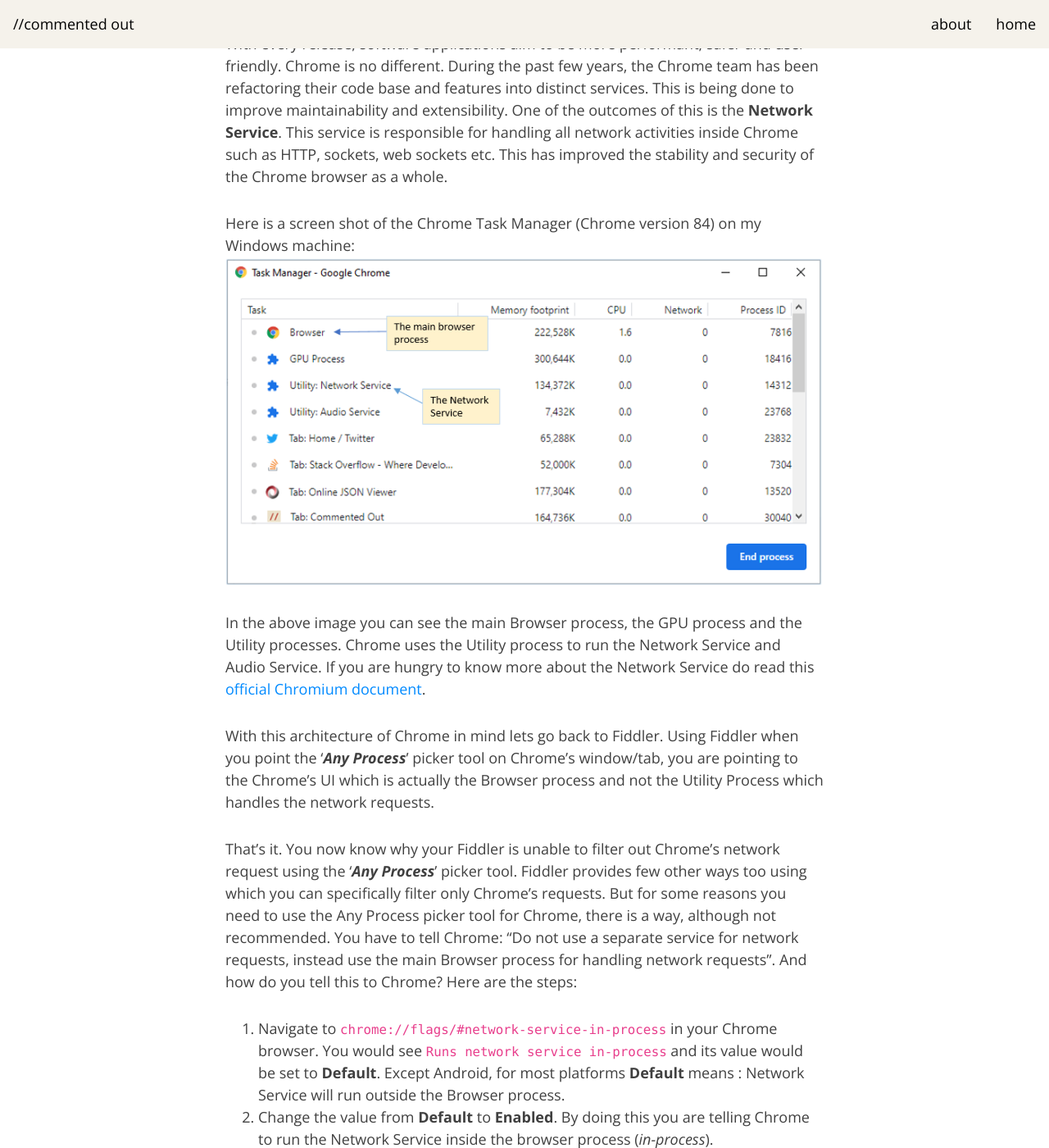
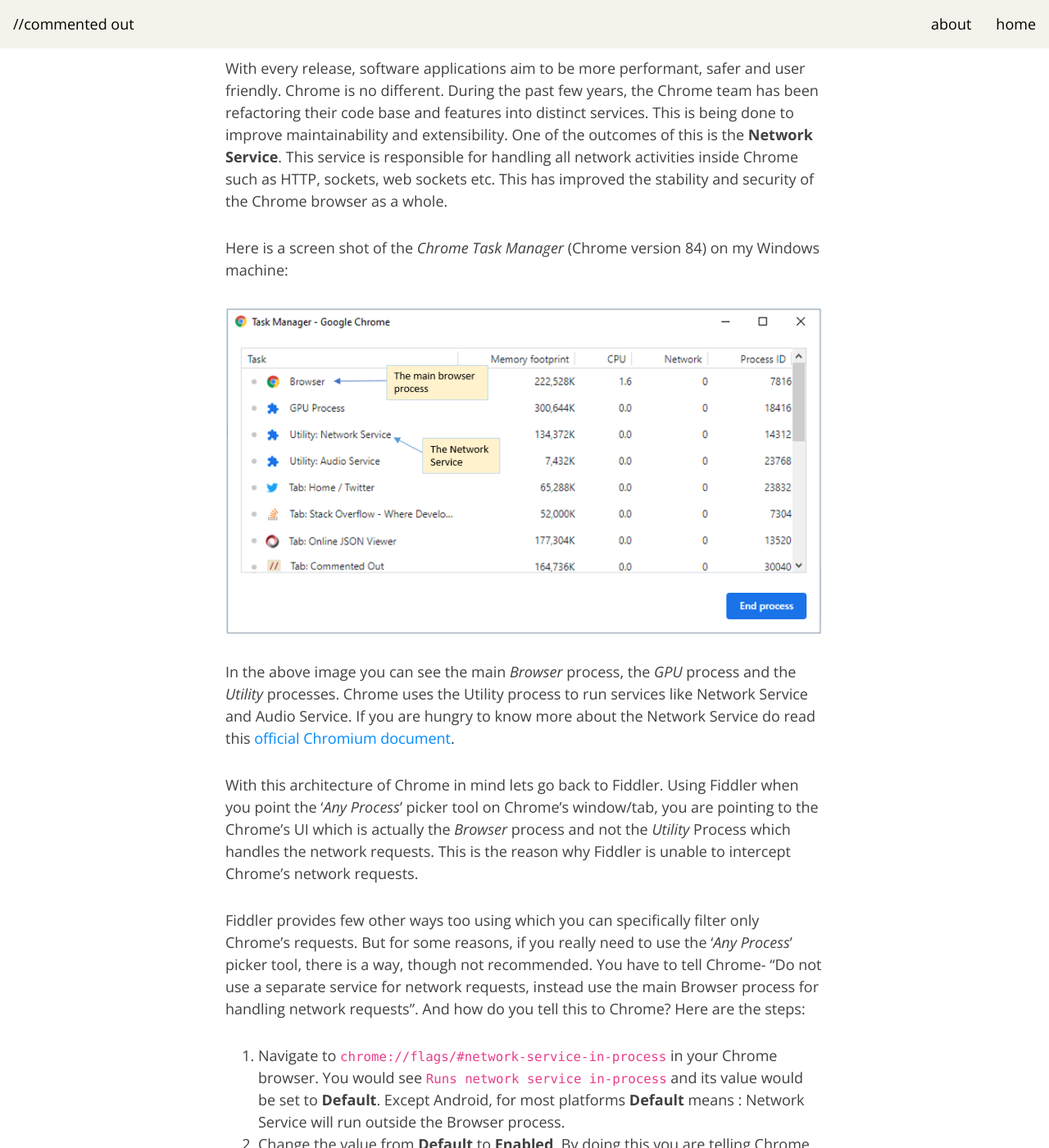
Before and after one commit to commentedout/commentedout.github.io, a Jekyll site: the page built from _posts/2020-05-16-fiddler-chrome-process-picker-issue.md, in a window 1280 px wide and 1400 px high, scrolled down 995 px. Shown: the whole window at 82% size. Built offline with Jekyll 4.4.1, drawn with Linux system fonts in a browser that asks for light colours; nearby versions of some CDN libraries; some of the changed text lies outside the part shown.

Commit message:
_posts/2020-05-16-fiddler-chrome-process-picker-issue.md updated from https://stackedit.io/

```diff
--- a/_posts/2020-05-16-fiddler-chrome-process-picker-issue.md
+++ b/_posts/2020-05-16-fiddler-chrome-process-picker-issue.md
@@ -1,27 +1,30 @@
 ---
 layout: post
-title: Why Fiddler's Process Picker tool doesn't work with Chrome
+title: Why Fiddler's Process Picker tool doesn't work with Chrome anymore
 tags: [Fundamentals, Chrome, Fiddler, Architecture]
 
 ---
 
-Almost every web developer uses or has used [Fiddler](https://www.telerik.com/fiddler) for inspecting network traffic. It's a common scenario where multiple applications/browsers are running on a developer’s machine and he/she wants to monitor the network traffic only for a specific application. Fiddler provides a couple of ways to do this. One of the ways is to use the ‘`Any Process`’ picker present in the main toolbar.
+Almost every web developer uses or has used [Fiddler](https://www.telerik.com/fiddler) for inspecting network traffic. It's a common scenario where multiple applications/browsers are running on a developer’s machine and he/she wants to monitor the network traffic only for a specific application. Fiddler provides a couple of ways to do this. One of the ways is to use the ‘***Any Process***’ picker present in the main toolbar.
 
 ![Process Picker in Fiddler](https://raw.githubusercontent.com/commentedout/commentedout.github.io/master/assets/img/fidchr-any-process-picker.png)
-By clicking and dragging the '*Any Process*' picker on the application of your choice you can tell Fiddler to capture network requests originating from that particular application only. But a few months ago I observed that this '*Any Process*' picker is unable to filter the network requests of **Chrome** web browser. Last week one of my colleagues faced the same thing. In this article, I would try to explain the reason behind this.
+
+  By clicking and dragging the '*Any Process*' picker on the application of your choice you can tell Fiddler to capture network requests originating from that particular application only. But a few months ago I observed that this picker is unable to filter the network requests of **Chrome** web browser. Last week one of my colleagues faced the same thing. In this article, I would try to explain the reason behind this.
 
 Chrome, or any other major browser, runs multiple processes while executing. Every process handles a dedicated task. In Chrome, the main process is called **Browser** process. This is the first process that gets created when you launch Chrome. It hosts Chrome's UI like address bar, bookmarks, refresh, forward and back buttons. But it doesn't handle any website's UI. Website's UI is handled by a separate process called the **Renderer** process. Another important task of the Browser process is to coordinate with other processes like **Renderer** process, **GPU** process, **Plugin** process, **Utility** process and several others. In fact, in the recent versions of Chrome, each tab is handled by a separate process whenever possible (depends on available memory). This [multi-process architecture](https://www.chromium.org/developers/design-documents/multi-process-architecture) ensures better security and optimum performance. To view the processes currently running in your Chrome, click the three dots icon (&vellip;) at the top right corner >> *More Tools* >> *Task Manager*.
 
 With every release, software applications aim to be more performant, safer and user friendly. Chrome is no different. During the past few years, the Chrome team has been refactoring their code base and features into distinct services. This is being done to improve maintainability and extensibility. One of the outcomes of this is the **Network Service**. This service is responsible for handling all network activities inside Chrome such as HTTP, sockets, web sockets etc. This has improved the stability and security of the Chrome browser as a whole.
 
 
-Here is a screen shot of the Chrome Task Manager (Chrome version 84) on my Windows machine:  ![Chrome Task Manager](https://raw.githubusercontent.com/commentedout/commentedout.github.io/master/assets/img/fidchr-chrome-task-manager.png)
+Here is a screen shot of the *Chrome Task Manager* (Chrome version 84) on my Windows machine:
 
-In the above image you can see the main Browser process, the GPU process and the Utility processes. Chrome uses the Utility process to run the Network Service and Audio Service. If you are hungry to know more about the Network Service do read this [official Chromium document](https://chromium.googlesource.com/chromium%20/src/+/master/services/network/#Network-Service).
+ ![Chrome Task Manager](https://raw.githubusercontent.com/commentedout/commentedout.github.io/master/assets/img/fidchr-chrome-task-manager.png)
 
-With this architecture of Chrome in mind lets go back to Fiddler. Using Fiddler when you point the '***Any Process***' picker tool on Chrome's window/tab, you are pointing to the Chrome's UI which is actually the Browser process and not the Utility Process which handles the network requests.
+In the above image you can see the main *Browser* process, the *GPU* process and the *Utility* processes. Chrome uses the Utility process to run services like Network Service and Audio Service. If you are hungry to know more about the Network Service do read this [official Chromium document](https://chromium.googlesource.com/chromium%20/src/+/master/services/network/#Network-Service).
 
-That's it. You now know why your Fiddler is unable to filter out Chrome's network request using the '***Any Process***' picker tool. Fiddler provides few other ways too using which you can specifically filter only Chrome's requests. But for some reasons you need to use the Any Process picker tool for Chrome, there is a way, although not recommended. You have to tell Chrome: "Do not use a separate service for network requests, instead use the main Browser process for handling network requests". And how do you tell this to Chrome? Here are the steps:
+With this architecture of Chrome in mind lets go back to Fiddler. Using Fiddler when you point the '*Any Process*' picker tool on Chrome's window/tab, you are pointing to the Chrome's UI which is actually the *Browser* process and not the *Utility* Process which handles the network requests. This is the reason why Fiddler is unable to intercept Chrome's network requests.
+
+Fiddler provides few other ways too using which you can specifically filter only Chrome's requests. But for some reasons, if you really need to use the '*Any Process*' picker tool, there is a way, though not recommended. You have to tell Chrome- "Do not use a separate service for network requests, instead use the main Browser process for handling network requests". And how do you tell this to Chrome? Here are the steps:
 
  1. Navigate to `chrome://flags/#network-service-in-process` in your Chrome browser. You would see `Runs network service in-process` and its value would be set to **Default**.  Except Android, for most platforms **Default** means : Network Service will run outside the Browser process.
  2. Change the value from **Default** to **Enabled**. By doing this you are telling Chrome to run the Network Service inside the browser process (_in-process_).
@@ -30,7 +33,9 @@
 **NOTE:** At he point of writing this I was using Chrome 84.
 
  As I mentioned earlier, in Fiddler you can specifically filter Chrome's or any other application's requests without using the *Any Process* picker tool too. To do this, in Fiddler right click on any request and select '*Filter Now*' and then '*Show Only Process=xxxxx*'
+
  ![Filter a process in Fiddler](https://raw.githubusercontent.com/commentedout/commentedout.github.io/master/assets/img/fidchr-filter-req-process.png)
+
 Once you do this you will see your filter's description at the bottom part of Fiddler's window something like this: `Hide Process != 14312`. It simply means - hide all the requests not originating from this Process ID. To remove this filter, simple right-click on `Hide Process != 14312`.
 
 You can see in the above screenshot of Fiddler, I have right-clicked on an HTTPS request. This request originated from my Chrome web browser. Notice that its Process ID is 14312. In this article, we discussed how Chrome uses a separate service called the Network Service for handling web requests. Let's go to Chrome's Task Manager and check the process ID of the Network Service. Its should be the same as what we see in Fiddler.
```
